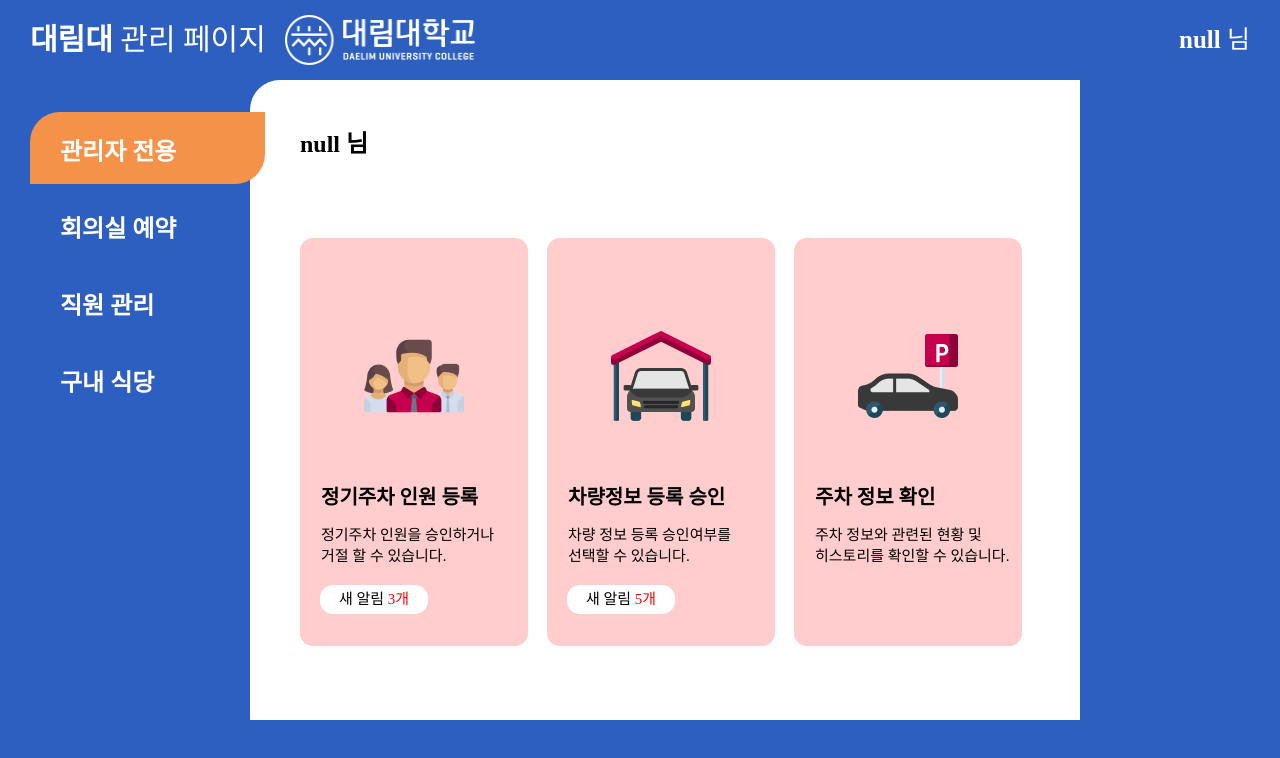
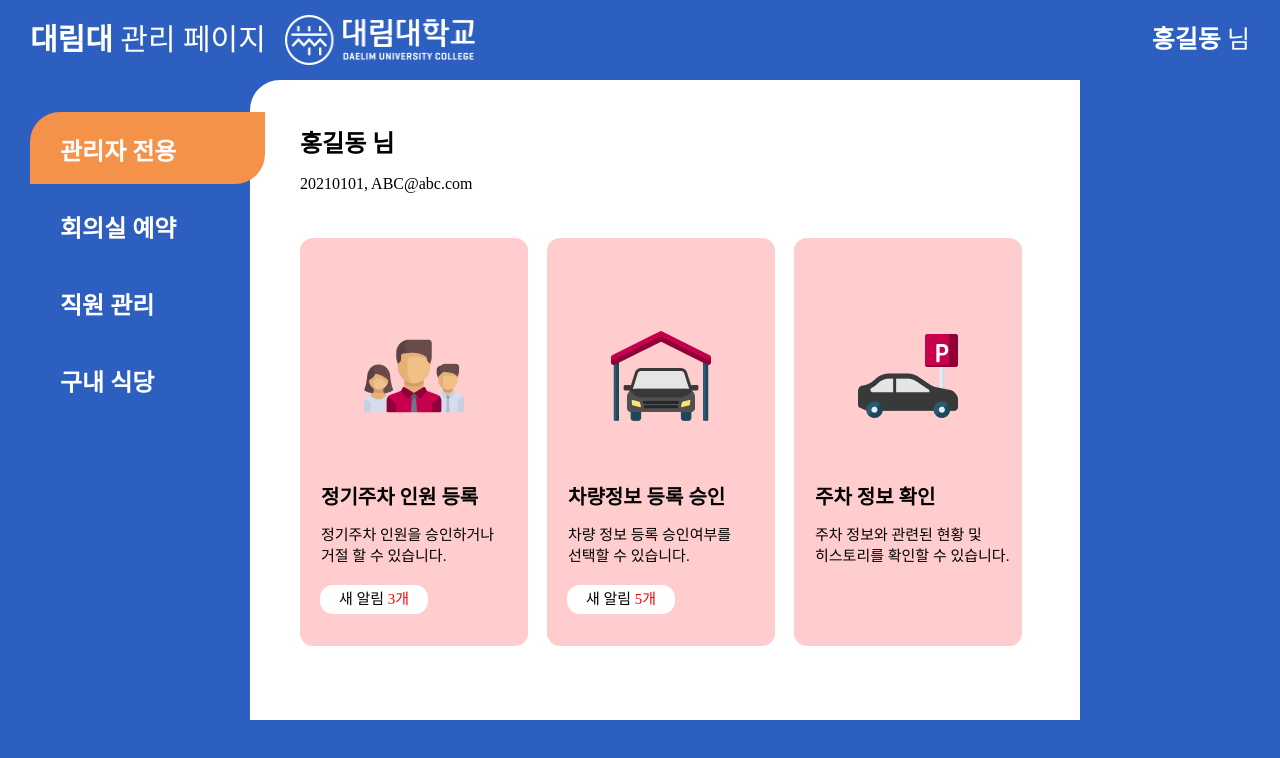
Before and after one commit to CodingsSin/WebPage2-2, a plain HTML site: page index.html in a window 1280 px wide. Drawn offline with Linux system fonts and the light colour scheme; a web font is replaced by a local one.

Commit message:
헤더네임에 스토리지초기화기능 추가

```diff
--- a/js/index.js
+++ b/js/index.js
@@ -12,13 +12,13 @@ const setUserIDandMailInnerHtml = (sidnmail) => {
     StudentID.innerHTML = sidnmail;
 }
 
-if (localStorage.getItem('userName') !== 'null') {
+if (localStorage.getItem('userName') !== null) {
     setUserNameInnerHtml(localStorage.getItem('userName'));
 } else {
     setUserNameInnerHtml('홍길동');
 }
 
-if (localStorage.getItem('SIDnMail') !== 'null') {
+if (localStorage.getItem('SIDnMail') !== null) {
     setUserIDandMailInnerHtml(localStorage.getItem('SIDnMail'));
 } else {
     setUserIDandMailInnerHtml('20210101, ABC@abc.com');
@@ -67,3 +67,7 @@ StudentID.onclick = () => {
     localStorage.setItem('SIDnMail', SIDnMail);
     setUserIDandMailInnerHtml(SIDnMail);
 };
+
+headerUserNameElement.onclick = () => {
+    window.localStorage.clear();
+};
--- a/public/css/style.css
+++ b/public/css/style.css
@@ -74,6 +74,7 @@ header > div.user{
   line-height: 30px;
 
   color: #FFFFFF;
+  cursor: pointer;
 }
 
 header > div.user > span {
```
